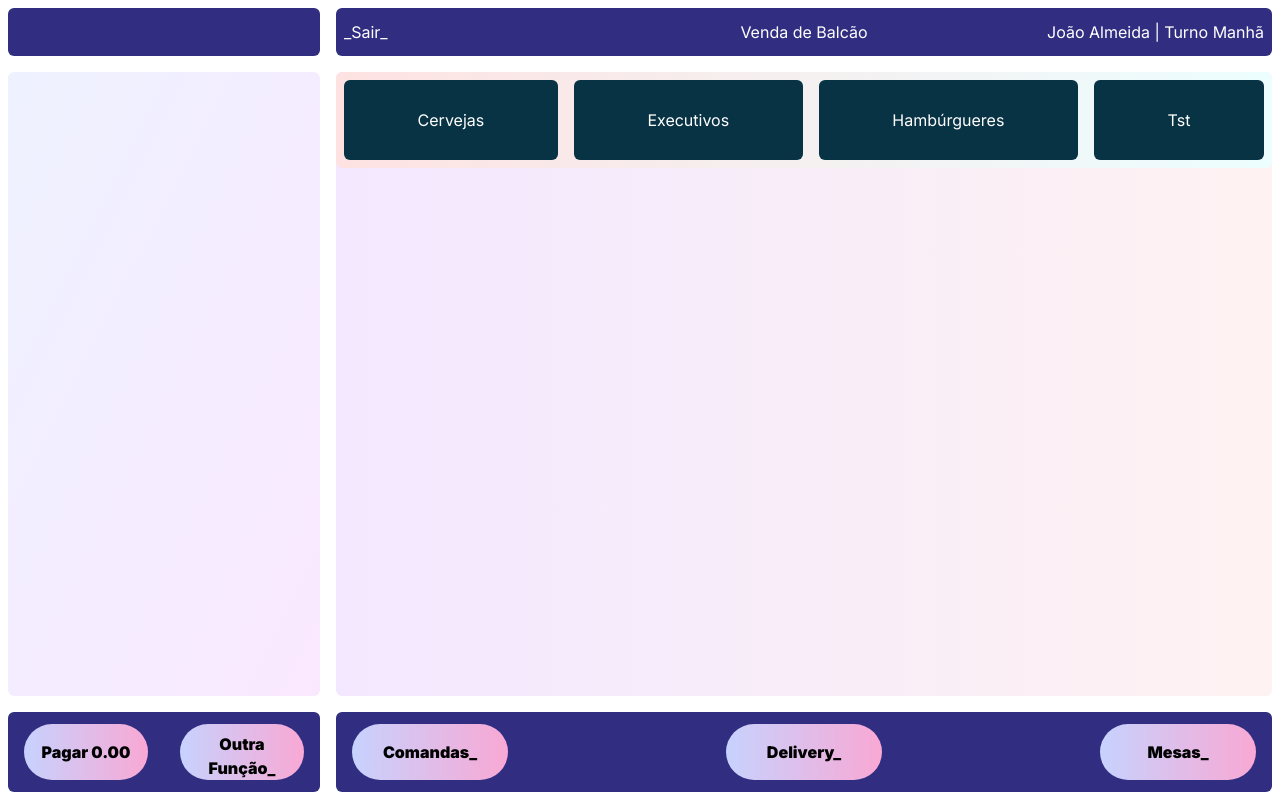
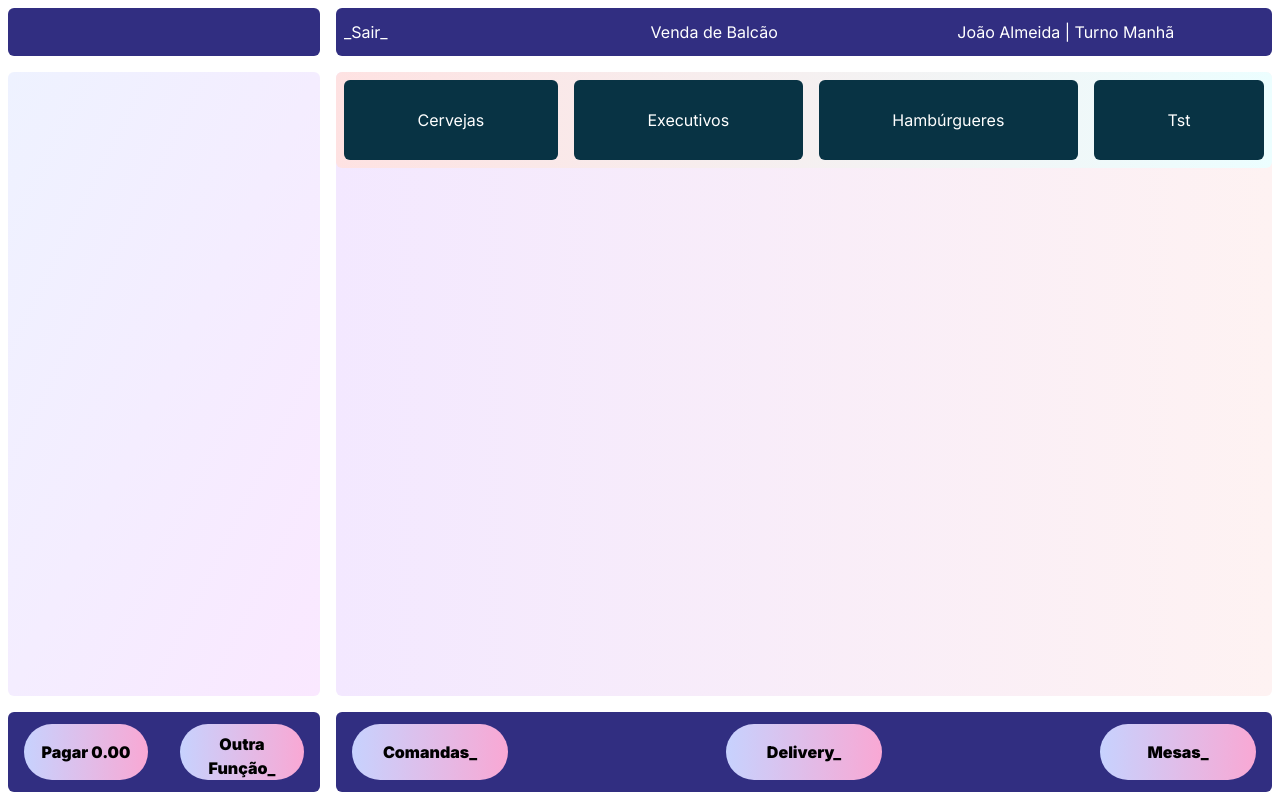
Before and after one commit to juener/com.vallete.portfolio.sale, a Next.js app: page /frente/venda in a window 1280 px wide. Built offline with nearby package versions, Linux system fonts and the light colour scheme.

Commit message:
using useContext, calculating total, improving the layout and buttons

```diff
--- a/src/app/(restricted)/frente/venda/GroupsComponent.tsx
+++ b/src/app/(restricted)/frente/venda/GroupsComponent.tsx
@@ -27,7 +27,7 @@ export default function GroupsComponent({ setSelectedGroup }: any) {
     <>
       <div className="grid grid-flow-col gap-4 p-2 bg-gradient-to-r from-red-100 to-cyan-50 rounded-md overflow-auto">
         {groups.map(group => (
-          <><Button key={group.id} name={group.name} onClick={() => handleGroupClick(group.id)} group /></>
+          <><Button key={group.id} name={group.name} onClick={() => handleGroupClick(group.id)} /></>
         ))}
       </div>
     </>
--- a/src/app/(restricted)/frente/venda/HeaderComponent.tsx
+++ b/src/app/(restricted)/frente/venda/HeaderComponent.tsx
@@ -5,9 +5,9 @@ export default function HeaderComponent() {
 
       </div>
       <div className="flex flex-row m-2 px-2 md:w-3/4 w-1/2 h-12 text-white items-center justify-between bg-indigo-900 rounded-md">
-        <div className="w-1/3 text-left">_Sair_</div>
-        <div className="w-1/3 text-center">Venda de Balcão</div>
-        <div className="w-1/3 text-right">João Almeida | Turno Manhã</div>
+        <div className="w-1/3">_Sair_</div>
+        <div className="w-1/3">Venda de Balcão</div>
+        <div className="w-1/3">João Almeida | Turno Manhã</div>
       </div>
     </div>
   );
```
